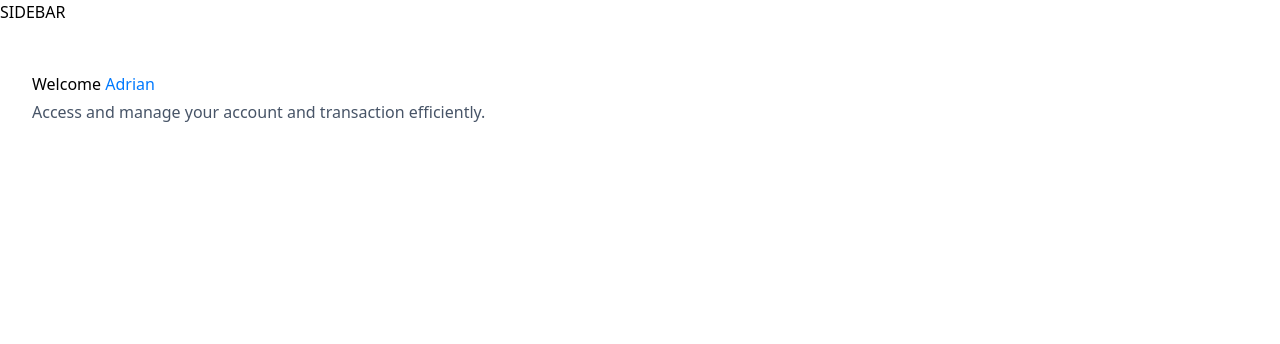
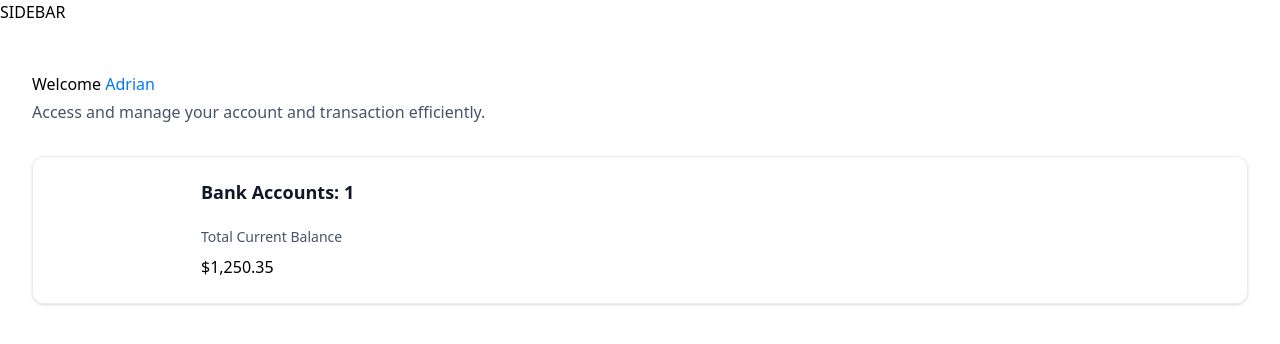
Before and after one commit to Berthje/banquee-app, a Next.js app: page / in a window 1280 px wide. Shown: the top 344 px of the page. Built offline with nearby package versions, Linux system fonts and the light colour scheme.

Commit message:
feat: Add TotalBalanceBox component to home page

```diff
--- a/app/(root)/page.tsx
+++ b/app/(root)/page.tsx
@@ -1,4 +1,5 @@
 import HeaderBox from '@/components/HeaderBox'
+import TotalBalanceBox from '@/components/TotalBalanceBox';
 
 const Home = () => {
   const loggedIn = { firstName: 'Adrian' };
@@ -13,6 +14,12 @@
             user={loggedIn?.firstName || 'Guest'}
             subtext="Access and manage your account and transaction efficiently."
           />
+
+          <TotalBalanceBox
+            accounts={[]}
+            totalBanks={1}
+            totalCurrentBalance={1250.35}
+          />
         </header>
       </div>
     </section>
--- /dev/null
+++ b/components/AnimatedCounter.tsx
@@ -0,0 +1,18 @@
+'use client';
+
+import CountUp from 'react-countup';
+
+const AnimatedCounter = ({amount}: {amount: number}) => {
+  return (
+    <div className="w-full">
+        <CountUp
+            decimals={2}
+            decimal="."
+            prefix="$"
+            end={amount}
+        />
+    </div>
+  )
+}
+
+export default AnimatedCounter
--- /dev/null
+++ b/components/TotalBalanceBox.tsx
@@ -0,0 +1,27 @@
+import { formatAmount } from '@/lib/utils'
+import AnimatedCounter from './AnimatedCounter'
+
+const TotalBalanceBox = ({ accounts = [], totalBanks, totalCurrentBalance}: TotalBalanceBoxProps) => {
+  return (
+    <section className="total-balance">
+        <div className="total-balance-chart">
+            {/* DoughnutChart */}
+        </div>
+        <div className="flex flex-col gap-6">
+            <h2 className="header-2">
+                Bank Accounts: {totalBanks}
+            </h2>
+            <div className="flex flex-col gap-2">
+                <p className="total-balance-label">
+                    Total Current Balance
+                </p>
+                <p className="total-balance--amount flex-center gap-2">
+                    <AnimatedCounter amount={totalCurrentBalance} />
+                </p>
+            </div>
+        </div>
+    </section>
+  )
+}
+
+export default TotalBalanceBox
--- a/package.json
+++ b/package.json
@@ -14,7 +14,9 @@
     "clsx": "^2.1.1",
     "lucide-react": "^0.383.0",
     "next": "14.2.3",
+    "query-string": "^9.0.0",
     "react": "^18",
+    "react-countup": "^6.5.3",
     "react-dom": "^18",
     "tailwind-merge": "^2.3.0",
     "tailwindcss-animate": "^1.0.7"
```
Also changed, not shown: 1 other file (tests, documents, lock files or other folders).
